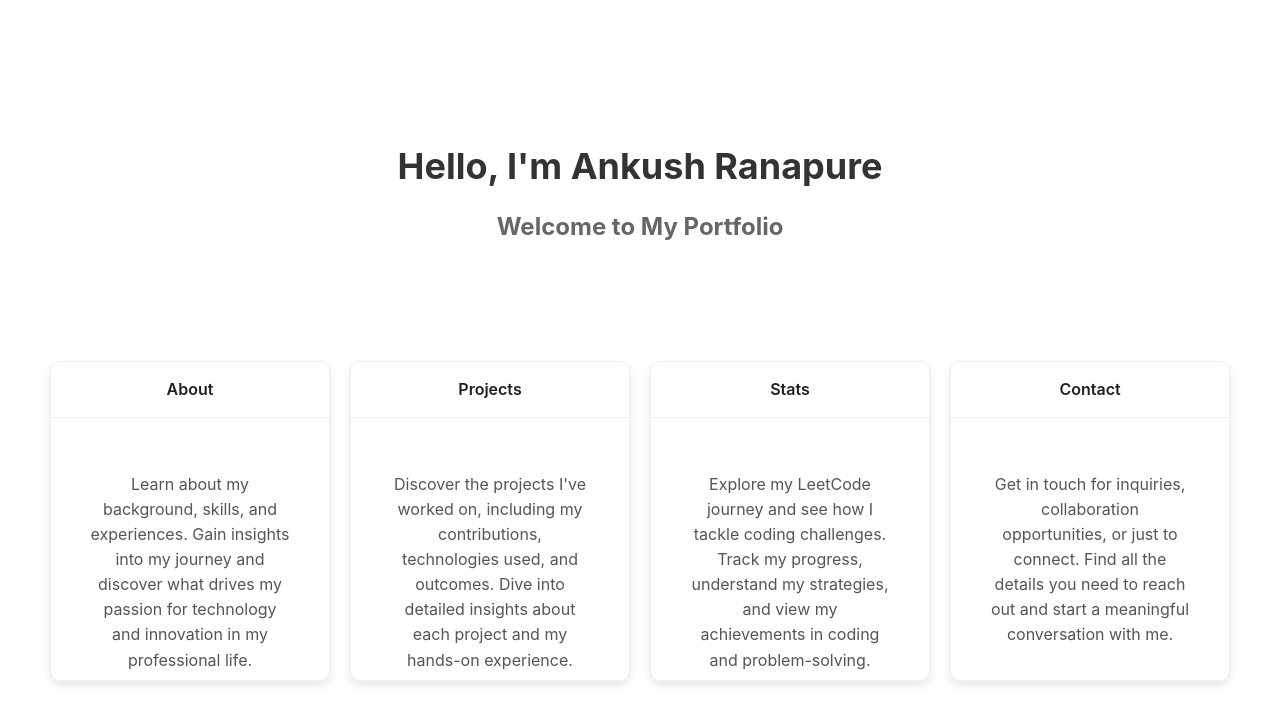
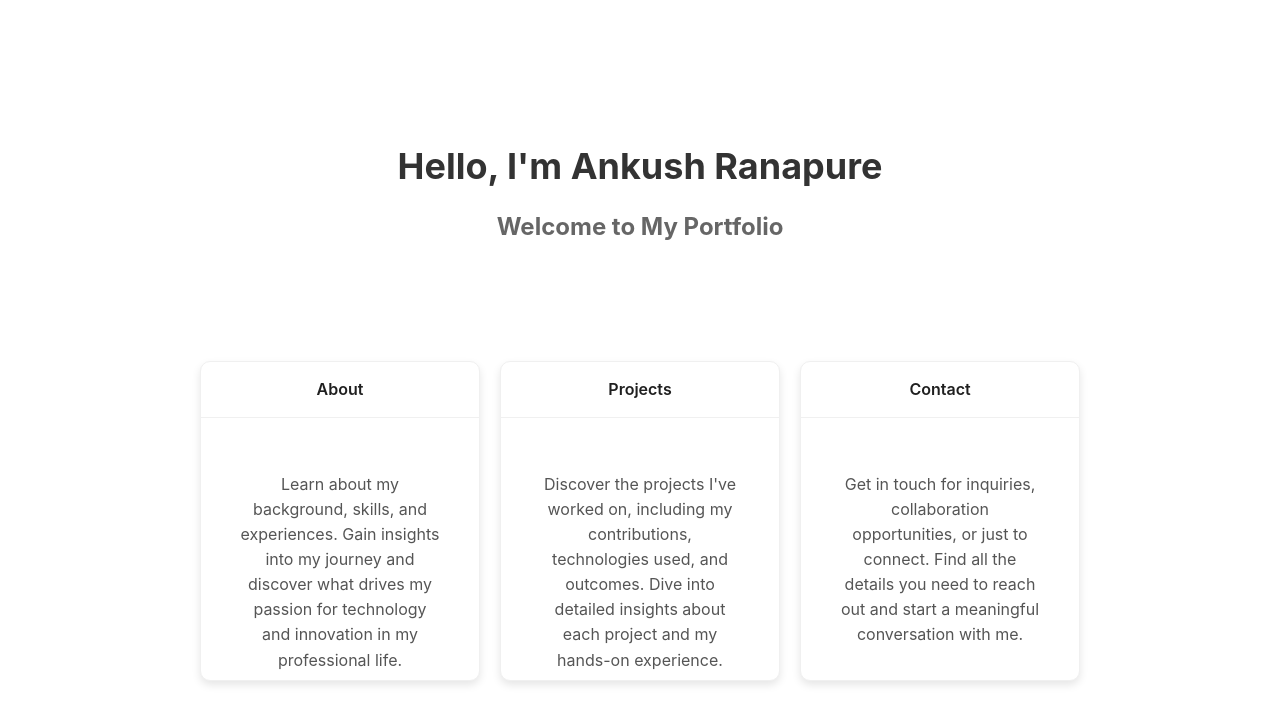
Before and after one commit to ar2653/base-application, a React (Create React App) app: page / in a window 1280 px wide. Shown: the top 724 px of the page. Built offline with nearby package versions, Linux system fonts and the light colour scheme.

Commit message:
Updated document title

```diff
--- a/src/App.js
+++ b/src/App.js
@@ -1,4 +1,4 @@
-import React from 'react';
+import React, { useEffect } from 'react';
 import { BrowserRouter as Router, Route, Routes } from 'react-router-dom';
 import Landing from './components/Landing';
 import Projects from './components/Projects';
@@ -15,6 +15,9 @@ const App = () => {
             person_profiles: 'identified_only' // or 'always' to create profiles for anonymous users as well
         }
     )
+    useEffect(() => {
+        document.title = 'Ankush Portfolio';
+      }, []);
     return (
         <Router>
             <Routes>
--- a/src/components/Landing.js
+++ b/src/components/Landing.js
@@ -27,13 +27,13 @@ const Landing = () => {
             </Card>
           </Link>
 
-          <Link to="/stats" className="card-link">
+          {/* <Link to="/stats" className="card-link">
             <Card title="Stats" className="landing-card">
               <p className="card-text">
               Explore my LeetCode journey and see how I tackle coding challenges. Track my progress, understand my strategies, and view my achievements in coding and problem-solving.
               </p>
             </Card>
-          </Link>
+          </Link> */}
 
           <Link to="/contact" className="card-link">
             <Card title="Contact" className="landing-card">
```
